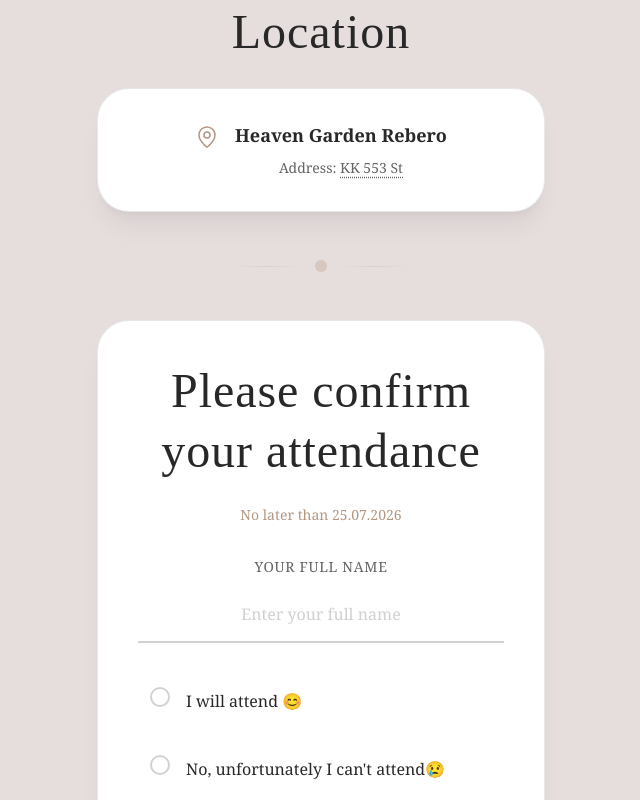
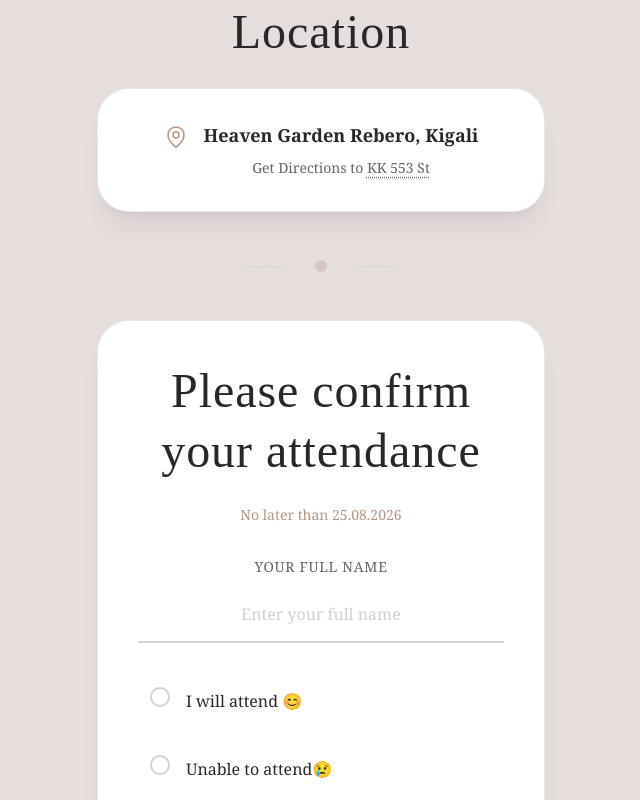
Before and after one commit to Giscard49/w-invitation, a React (Vite) app: page / in a window 1280 px wide. Shown: the part 3920-4720 px from the top of the page, without its empty margins (319-959 px from the left). Built offline with nearby package versions, Linux system fonts and the light colour scheme; no server answers.

Commit message:
new updates

```diff
--- a/src/App.tsx
+++ b/src/App.tsx
@@ -366,9 +366,9 @@ export default function App() {
         strokeWidth={1.5}
       />
       <div className="text-center">
-        <p className="font-semibold mb-2 text-lg">Heaven Garden Rebero</p>
+        <p className="font-semibold mb-2 text-lg">Heaven Garden Rebero, Kigali</p>
         <p className="text-sm text-[rgb(var(--color-text-secondary))] leading-relaxed">
-          Address:{" "}
+         Get Directions to{" "}
           <span className="underline decoration-dotted underline-offset-4">
             KK 553 St
           </span>
@@ -393,7 +393,7 @@ export default function App() {
             </h3>
 
             <p className="text-center text-sm mb-8 text-[rgb(var(--color-accent))]">
-              No later than 25.07.2026
+              No later than 25.08.2026
             </p>
 
             <form onSubmit={handleSubmit}>
@@ -444,7 +444,7 @@ export default function App() {
                       </div>
                     )}
                   </div>
-                  <span className="text-base">No, unfortunately I can't attend😢</span>
+                  <span className="text-base">Unable to attend😢</span>
                 </label>
               </div>
 
```
